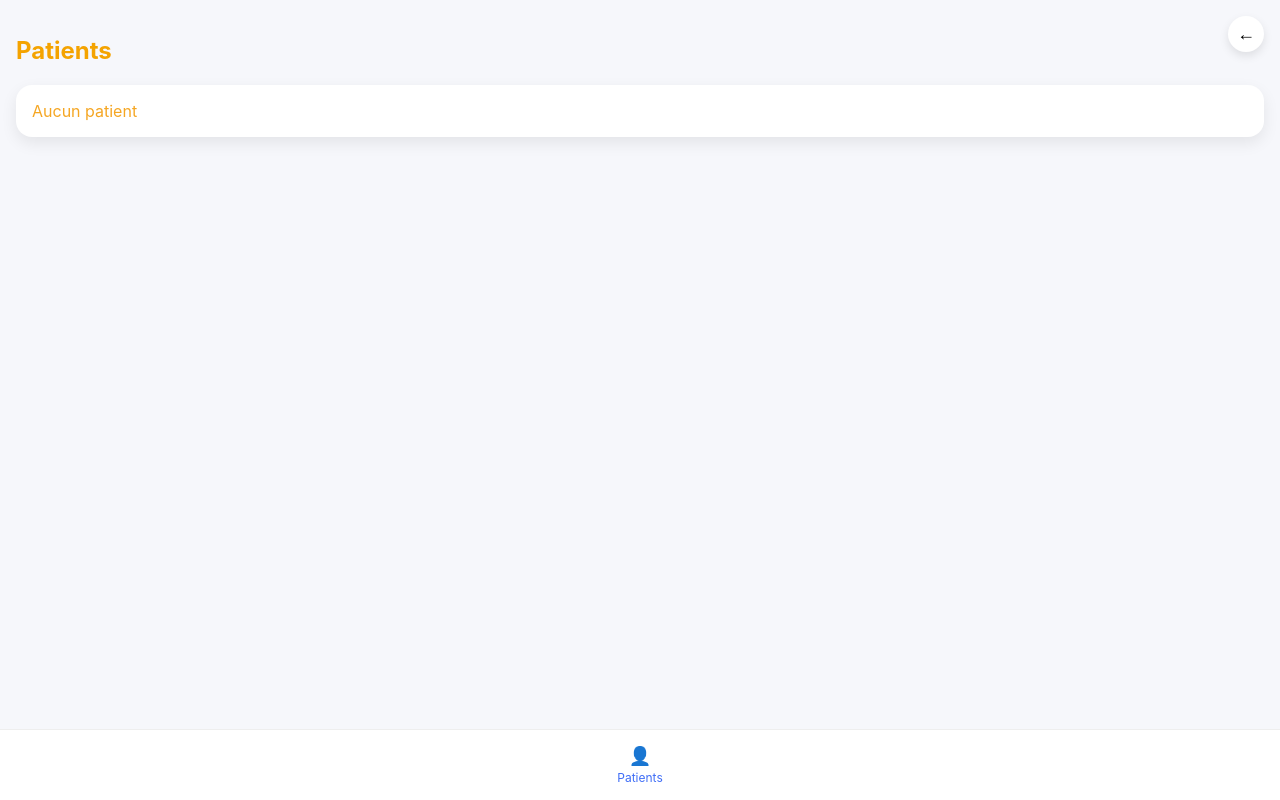
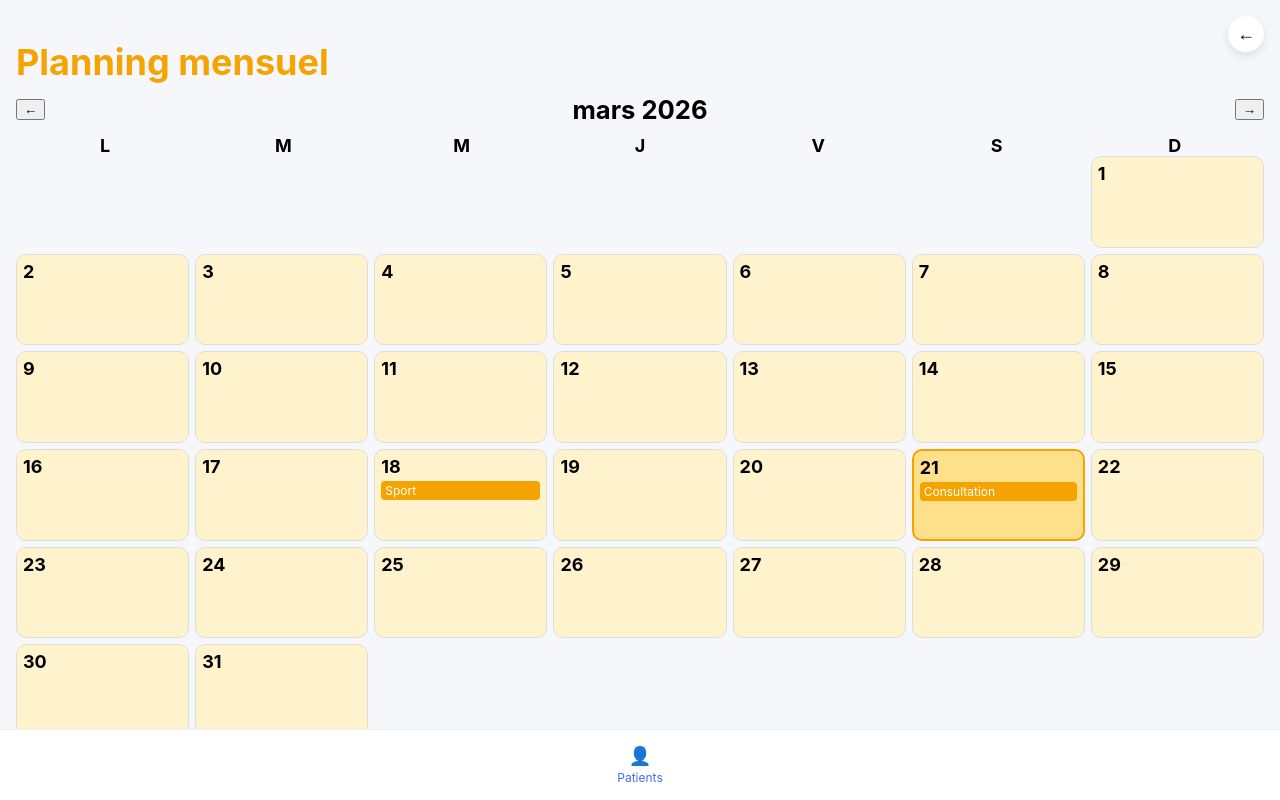
Before and after one commit to Irthir/HHCAMP-Lifepulse, a React app in the folder frontend/: page /pro/patients in a window 1280 px wide. Built offline with nearby package versions, Linux system fonts and the light colour scheme; the HTML template or start-up script is replaced by a standard one.

Commit message:
feat: implement event sharing toggle in HealthRecord; update API service for sharing functionality

```diff
--- a/frontend/src/pages/patient/HealthRecord.jsx
+++ b/frontend/src/pages/patient/HealthRecord.jsx
@@ -1,23 +1,147 @@
-import HealthCard from "../../components/HealthCard";
 import BottomNav from "../../components/BottomNav";
 import { useNavigate } from "react-router-dom";
+import { setPartage } from "../../services/api";
+import { useState } from "react";
 
 export default function HealthRecord() {
   const navigate = useNavigate();
+
+  const [events, setEvents] = useState([
+    {
+      id: "00001",
+      date: "2026-03-21",
+      titre: "Consultation",
+      complement: "Je suis allé voir mon diététicien.",
+      partage: "O",
+    },
+    {
+      id: "00002",
+      date: "2026-03-18",
+      titre: "Sport",
+      complement: "Séance de running",
+      partage: "N",
+    },
+  ]);
+
+  // 🔽 tri décroissant
+  const sortedEvents = [...events].sort(
+    (a, b) => new Date(b.date) - new Date(a.date)
+  );
+
+  // 🔁 toggle partage
+  const handleToggle = async (id, newValue) => {
+    try {
+      await setPartage(parseInt(id), newValue);
+
+      setEvents((prev) =>
+        prev.map((e) =>
+          e.id === id ? { ...e, partage: newValue ? "O" : "N" } : e
+        )
+      );
+    } catch (err) {
+      console.error("Erreur API :", err);
+    }
+  };
+
   return (
-    <div style={{ padding: 16 }}>
-      <button className="back-btn" onClick={() => navigate("/")}>←</button>
+      <div
+        style={{
+          padding: 16,
+          display: "flex",
+          justifyContent: "center",
+        }}
+      >
+        <div
+          style={{
+            width: "100%",
+            maxWidth: 600, // 👈 largeur max (important)
+          }}
+        >
+      <button className="back-btn" onClick={() => navigate("/")}>
+        ←
+      </button>
 
-      <h2 style={{ color: "#4f7df3" }}>Carnet de santé</h2>
+      <h2 style={{ color: "#4f7df3" }}>Mon historique</h2>
 
-      <div style={{ display: "grid", gridTemplateColumns: "1fr 1fr", gap: 12 }}>
+      <div style={{ display: "flex", flexDirection: "column", gap: 12 }}>
+        {sortedEvents.map((event) => (
+          <div
+            key={event.id}
+            className="card"
+            style={{
+              border: "2px solid #4f7df3",
+              padding: 12,
+              borderRadius: 10,
+            }}
+          >
+            {/* Date */}
+            <div style={{ fontSize: 12, color: "#666" }}>
+              {new Date(event.date).toLocaleDateString("fr-FR")}
+            </div>
 
-        <HealthCard label="Mood" value="Stable" />
-        <HealthCard label="Poids" value="-- kg" />
-        <HealthCard label="Taille" value="-- cm" />
-        <HealthCard label="Groupe sanguin" value="--" />
+            {/* Titre */}
+            <div
+              style={{
+                fontWeight: "bold",
+                color: "#4f7df3",
+                fontSize: 16,
+                marginTop: 4,
+              }}
+            >
+              {event.titre}
+            </div>
 
+            {/* Complément */}
+            <div style={{ marginTop: 6, fontSize: 14 }}>
+              {event.complement}
+            </div>
+
+            {/* Boutons partage */}
+            <div style={{ marginTop: 10 }}>
+              <span style={{ marginRight: 8, fontWeight: 500 }}>
+                Partager :
+              </span>
+
+              <button
+                onClick={() => handleToggle(event.id, true)}
+                style={{
+                  marginRight: 6,
+                  padding: "4px 10px",
+                  borderRadius: 20,
+                  border: "none",
+                  cursor: "pointer",
+                  fontWeight: "bold",
+                  background: event.partage === "O" ? "#28a745" : "#e6f4ea",
+                  color: event.partage === "O" ? "white" : "#28a745",
+                  border: "1px solid #28a745",
+                  transition: "0.2s",
+                }}
+              >
+                ✔ Oui
+              </button>
+
+              <button
+                onClick={() => handleToggle(event.id, false)}
+                style={{
+                  padding: "4px 10px",
+                  borderRadius: 20,
+                  border: "none",
+                  cursor: "pointer",
+                  fontWeight: "bold",
+                  background: event.partage === "N" ? "#dc3545" : "#fdeaea",
+                  color: event.partage === "N" ? "white" : "#dc3545",
+                  border: "1px solid #dc3545",
+                  transition: "0.2s",
+                }}
+              >
+                ✖ Non
+              </button>
+            </div>
+          </div>
+        ))}
       </div>
+    </div>
+
       <BottomNav role="patient" />
     </div>
   );
--- a/frontend/src/pages/pro/ProPatients.jsx
+++ b/frontend/src/pages/pro/ProPatients.jsx
@@ -1,15 +1,223 @@
 import BottomNav from "../../components/BottomNav";
 import { useNavigate } from "react-router-dom";
+import { useState } from "react";
 
 export default function ProPatients() {
   const navigate = useNavigate();
+
+  const today = new Date();
+  const [currentDate, setCurrentDate] = useState(new Date());
+
+  // Limite -6 mois
+  const minDate = new Date();
+  minDate.setMonth(today.getMonth() - 6);
+
+  const maxDate = today;
+
+  const changeMonth = (direction) => {
+    const newDate = new Date(currentDate);
+    newDate.setMonth(currentDate.getMonth() + direction);
+
+    if (newDate >= minDate && newDate <= maxDate) {
+      setCurrentDate(newDate);
+    }
+  };
+
+  // ---------------- EVENTS ----------------
+  const events = [
+    {
+      id: "00001",
+      date: "2026-03-21",
+      titre: "Consultation",
+      complement: "Je suis allé voir mon diététicien.",
+      partage: "O",
+    },
+    {
+      id: "00002",
+      date: "2026-03-18",
+      titre: "Sport",
+      complement: "Séance de running",
+      partage: "O",
+    },
+    {
+      id: "00003",
+      date: "2026-03-10",
+      titre: "Repas",
+      complement: "Déjeuner équilibré",
+      partage: "N",
+    },
+  ];
+
+  const filteredEvents = events.filter(e => e.partage === "O");
+
+  const eventsByDate = {};
+  filteredEvents.forEach(event => {
+    if (!eventsByDate[event.date]) {
+      eventsByDate[event.date] = [];
+    }
+    eventsByDate[event.date].push(event);
+  });
+
+  // ---------------- CALENDAR ----------------
+  const getDaysInMonth = (date) => {
+    const year = date.getFullYear();
+    const month = date.getMonth();
+
+    const firstDay = new Date(year, month, 1);
+    const lastDay = new Date(year, month + 1, 0);
+
+    const days = [];
+
+    let startDay = firstDay.getDay();
+    startDay = startDay === 0 ? 6 : startDay - 1;
+
+    for (let i = 0; i < startDay; i++) {
+      days.push(null);
+    }
+
+    for (let d = 1; d <= lastDay.getDate(); d++) {
+      days.push(new Date(year, month, d));
+    }
+
+    return days;
+  };
+
+  const days = getDaysInMonth(currentDate);
+
+  const monthLabel = currentDate.toLocaleString("fr-FR", {
+    month: "long",
+    year: "numeric",
+  });
+
   return (
-    <div style={{ padding: 16 }}>
+    <div
+      style={{
+        padding: 16,
+        height: "94vh",
+        display: "flex",
+        flexDirection: "column",
+        boxSizing: "border-box",
+      }}
+    >
       <button className="back-btn" onClick={() => navigate("/")}>←</button>
-      <h2 style={{ color: "#f4a300" }}>Patients</h2>
 
-      <div className="card yellow">
-        Aucun patient
+      <h1 style={{
+        color: "#f4a300",
+        fontSize: "clamp(20px, 3vw, 36px)",
+        marginBottom: 10
+      }}>
+        Planning mensuel
+      </h1>
+
+      {/* NAV */}
+      <div style={{
+        display: "flex",
+        justifyContent: "space-between",
+        alignItems: "center",
+        marginBottom: 10
+      }}>
+        <button onClick={() => changeMonth(-1)}>←</button>
+        <strong style={{ fontSize: "clamp(16px, 2vw, 28px)" }}>
+          {monthLabel}
+        </strong>
+        <button onClick={() => changeMonth(1)}>→</button>
+      </div>
+
+      {/* CALENDAR */}
+      <div style={{
+        flex: 1,
+        display: "grid",
+        gridTemplateRows: "auto 1fr",
+        overflow: "hidden"
+      }}>
+
+        {/* Jours semaine */}
+        <div style={{
+          display: "grid",
+          gridTemplateColumns: "repeat(7, 1fr)",
+          textAlign: "center",
+          fontWeight: "bold",
+          fontSize: "clamp(12px, 1.5vw, 18px)"
+        }}>
+          {["L", "M", "M", "J", "V", "S", "D"].map((d, i) => (
+            <div key={i}>{d}</div>
+          ))}
+        </div>
+
+        {/* Grille jours */}
+        <div style={{
+          display: "grid",
+          gridTemplateColumns: "repeat(7, 1fr)",
+          gridAutoRows: "1fr",
+          gap: 6,
+          height: "100%",
+        }}>
+          {days.map((day, i) => {
+            if (!day) return <div key={i}></div>;
+
+            const dateStr = day.toLocaleDateString("sv-SE");
+            const dayEvents = eventsByDate[dateStr] || [];
+            const isToday = day.toDateString() === today.toDateString();
+
+            return (
+              <div
+                key={i}
+                style={{
+                  borderRadius: 10,
+                  padding: 6,
+                  background: isToday ? "#ffe08a" : "#fff3cd",
+                  border: isToday ? "2px solid #f4a300" : "1px solid #ddd",
+                  display: "flex",
+                  flexDirection: "column",
+                  overflow: "hidden",
+                }}
+              >
+                <div style={{
+                  fontWeight: "bold",
+                  fontSize: "clamp(12px, 1.5vw, 18px)",
+                  marginBottom: 4
+                }}>
+                  {day.getDate()}
+                </div>
+
+                <div style={{
+                  overflow: "hidden",
+                  display: "flex",
+                  flexDirection: "column",
+                  gap: 2
+                }}>
+                  {dayEvents.slice(0, 3).map((event, idx) => (
+                    <div
+                      key={idx}
+                      title={event.complement}
+                      style={{
+                        background: "#f4a300",
+                        color: "white",
+                        borderRadius: 4,
+                        padding: "2px 4px",
+                        fontSize: "clamp(8px, 1vw, 12px)",
+                        whiteSpace: "nowrap",
+                        overflow: "hidden",
+                        textOverflow: "ellipsis",
+                      }}
+                    >
+                      {event.titre}
+                    </div>
+                  ))}
+
+                  {dayEvents.length > 3 && (
+                    <div style={{
+                      fontSize: "10px",
+                      color: "#555"
+                    }}>
+                      +{dayEvents.length - 3}
+                    </div>
+                  )}
+                </div>
+              </div>
+            );
+          })}
+        </div>
       </div>
 
       <BottomNav role="pro" />
--- a/frontend/src/services/api.js
+++ b/frontend/src/services/api.js
@@ -12,8 +12,8 @@ export async function sendMessage(message) {
   return res.json();
 }
 
-export async function getPatientHistory(message) {
-  const res = await fetch(`${API_URL}/getPatientHistory/`, {
+export async function getHistory() {
+  const res = await fetch(`${API_URL}/getHistory/`, {
     method: "POST",
     headers: {
       "Content-Type": "application/json",
@@ -24,26 +24,15 @@ export async function getPatientHistory(message) {
   return res.json();
 }
 
-export async function getAidantHistory(message) {
-  const res = await fetch(`${API_URL}/getPatientHistory/`, {
+
+export async function setPartage(nId, partage) {
+  const res = await fetch(`${API_URL}/setPartage/`, {
     method: "POST",
     headers: {
       "Content-Type": "application/json",
     },
-    body: JSON.stringify({ message }),
+    body: JSON.stringify({ nId, partage }),
   });
 
   return res.json();
 }
-
-export async function getProHistory(message) {
-  const res = await fetch(`${API_URL}/getPatientHistory/`, {
-    method: "POST",
-    headers: {
-      "Content-Type": "application/json",
-    },
-    body: JSON.stringify({ message }),
-  });
-
-  return res.json();
-}
```
